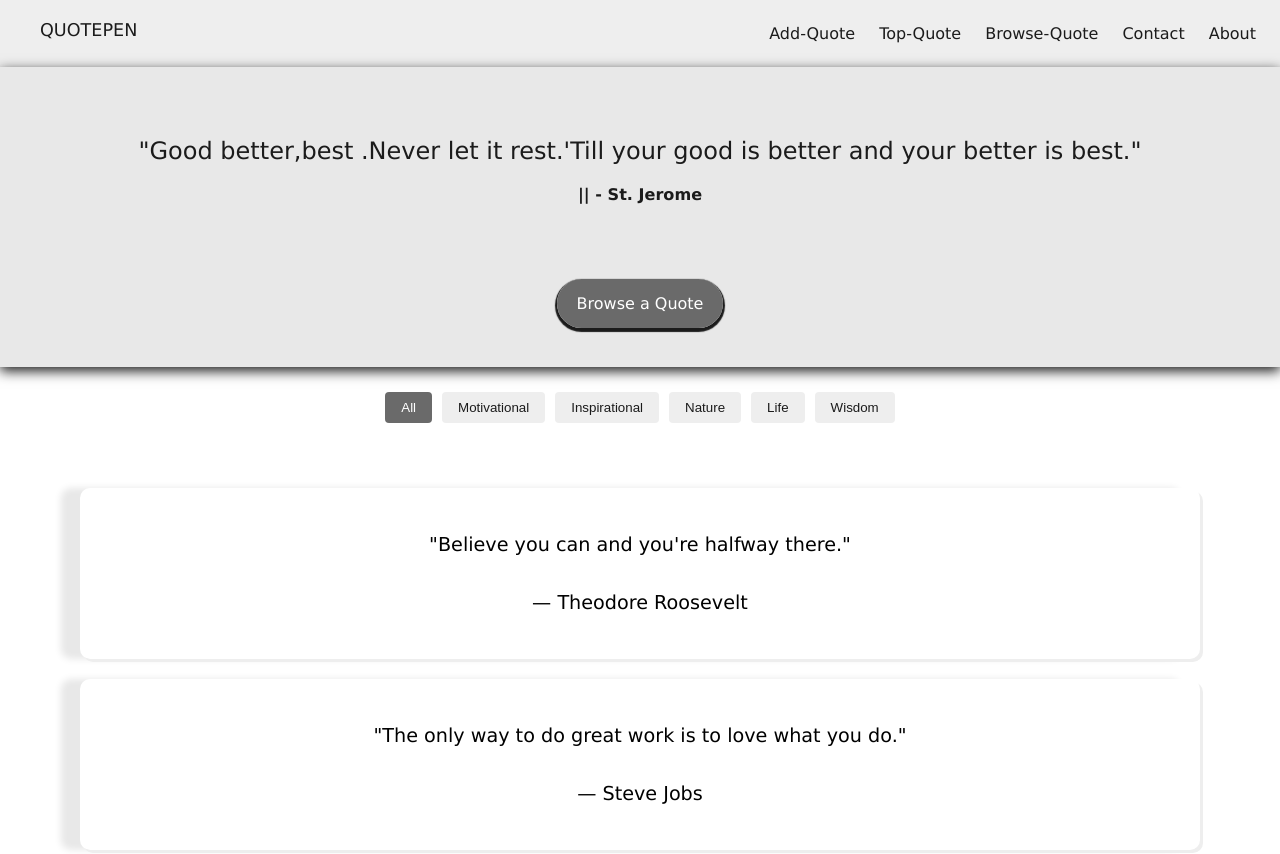
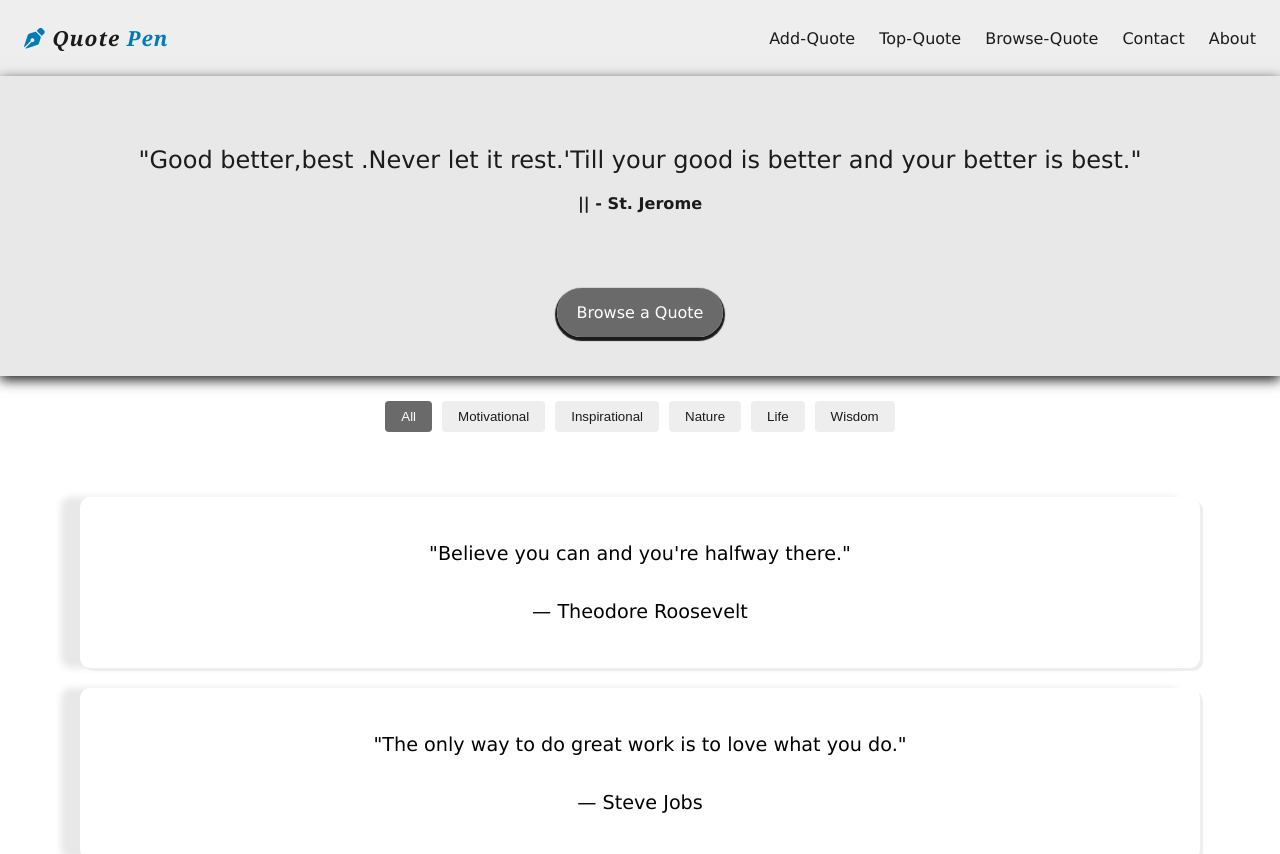
Before and after one commit to chinky23-tech/WordDrop, a plain HTML site: page index.html in a window 1280 px wide. Shown: the top 854 px of the page. Drawn offline with Linux system fonts and the light colour scheme.

Commit message:
logo changes

```diff
--- a/css/style.css
+++ b/css/style.css
@@ -26,17 +26,23 @@ body{
 }
 
 
-.logo a{
+.logo a {
+  font-family: 'Georgia', serif;
+  font-size: 1.3em;
+  color: var(--text-color);
   text-decoration: none;
-color: var(--text-color);
-  display: flex;
-text-align: center;
-position: absolute;
-top: 0;
-left: 20px;
-  padding: 20px;
-  text-transform: uppercase;
-  font-size: 1.1em;
+  font-weight: bold;
+  letter-spacing: 1px;
+  font-style: italic;
+
+}
+
+.logo a i {
+ color: var(--in-color);
+}
+.logo a span {
+  color: var(--in-color);
+  font-style: italic;
 }
 
 nav {
--- a/index.html
+++ b/index.html
@@ -10,9 +10,13 @@
 </head>
 <body>
   <nav>
+   <!-- <div class="logo">
+      <a href="index.html">QuotePen</a>
+    </div>-->
     <div class="logo">
-      <a href="index.html">QuotePen</a>
-    </div>
+  <a href="index.html"><i class="fas fa-pen-nib"></i> Quote <span>Pen</span></a>
+</div>
+
     <div class="hamburger" onclick="toggleMenu()">
       <span></span>
       <span></span>
```
Also changed, not shown: about.html (+8 -3 lines), contact.html (+1 -1 lines).
